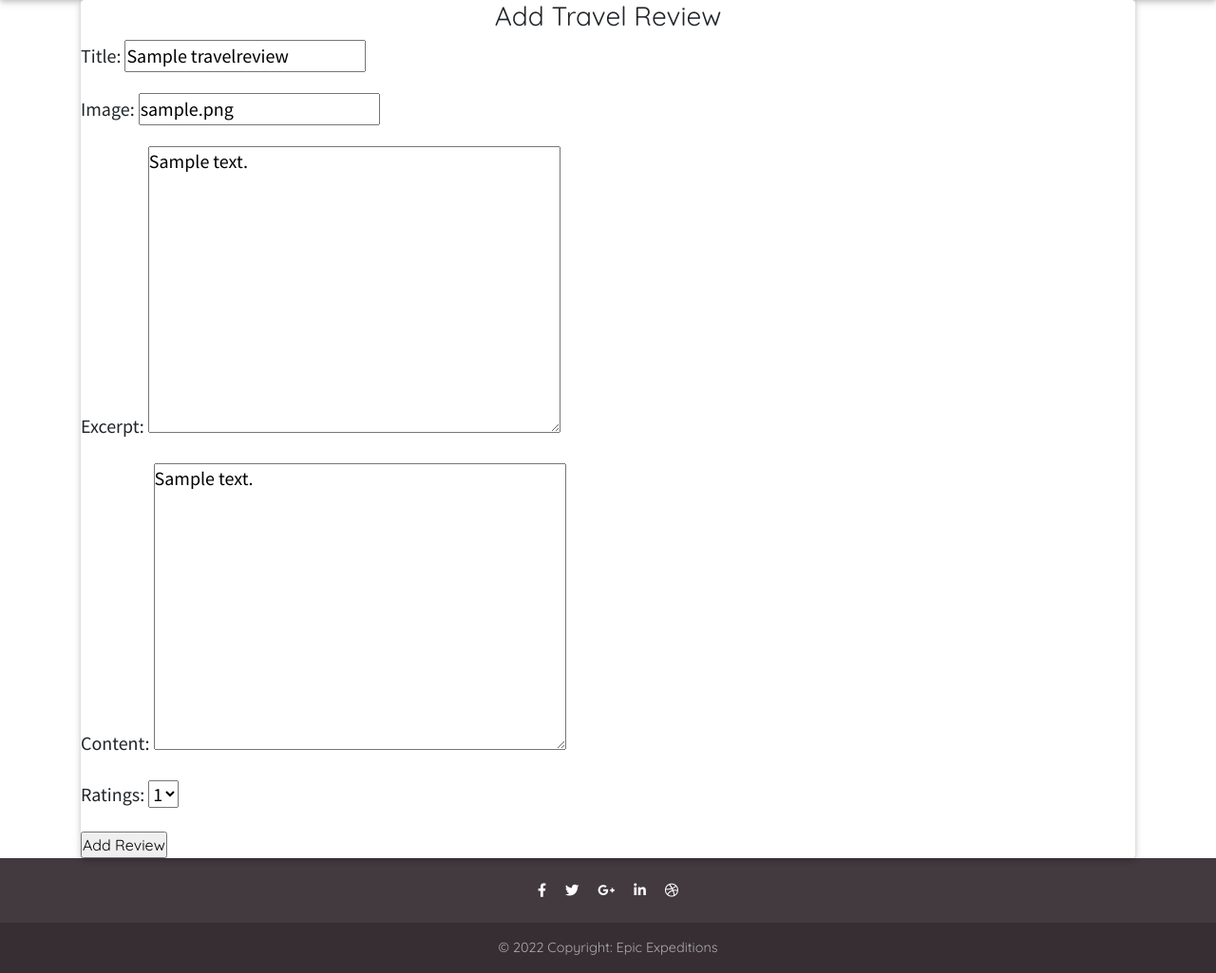
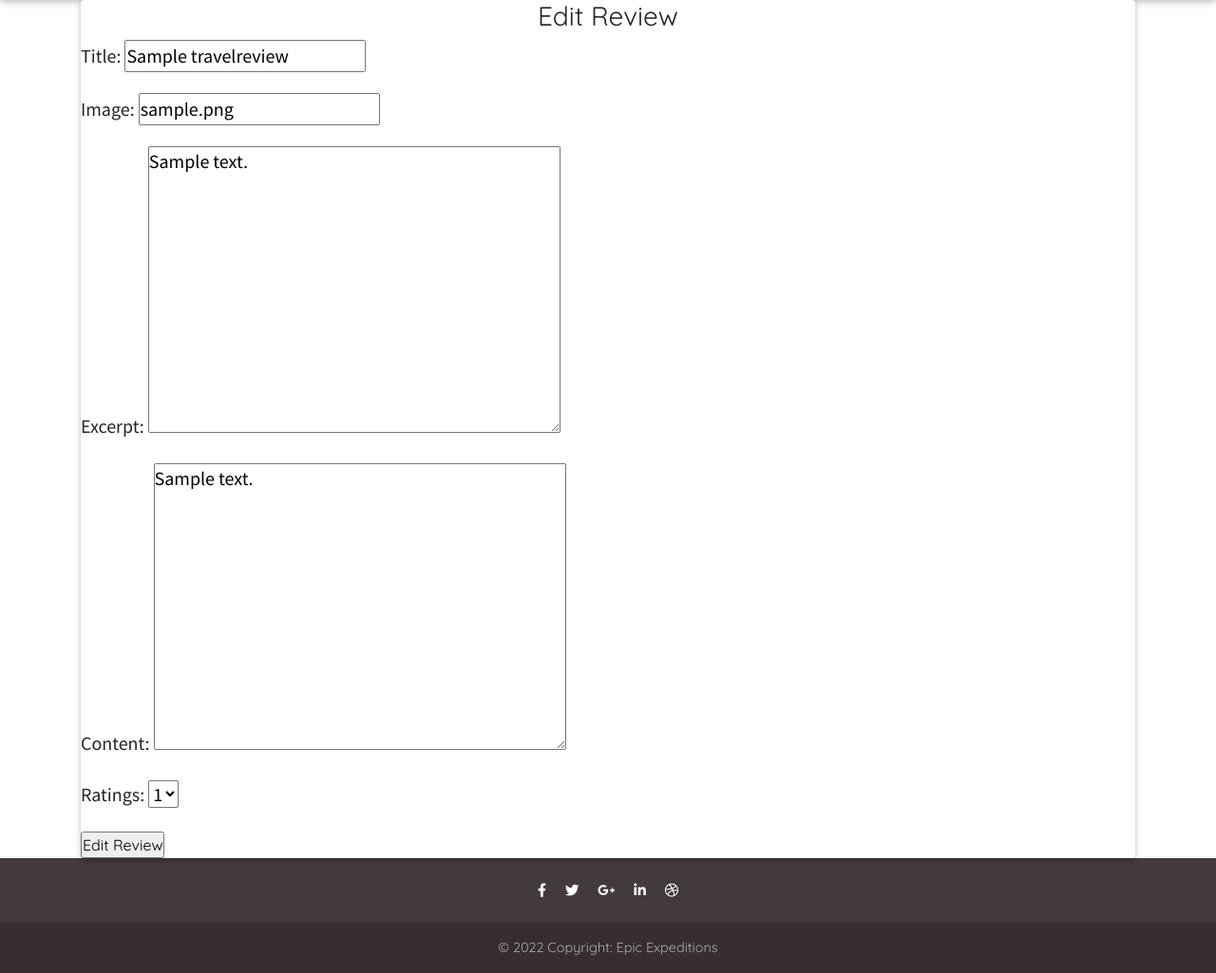
Before and after one commit to legenduzair/epic-expeditions, a Django app: page /edit_review/1/ in a window 1280 px wide. Shown: the part 56-1081 px from the top of the page at 95% size. Run offline with Django 3.2, Linux system fonts and the light colour scheme; tables that the repository leaves empty hold one stand-in row (values such as "Sample post"); some libraries are stand-ins or nearby versions.

Commit message:
Add controller attribute to context for add and edit review views, edit add_review.html to add controller jinja syntax and add edit review button

```diff
--- a/review/templates/add_review.html
+++ b/review/templates/add_review.html
@@ -6,11 +6,11 @@
 <div class="container">
     <div class="card">
         <div class="card-content">
-            <h3 class="text-center">Add Travel Review</h3>
+            <h3 class="text-center">{{ controller }}</h3>
             <form action="" method="POST">
                 {% csrf_token %}
                 {{ form.as_p }}
-                <input type="submit" value="Add Review">
+                <input type="submit" value="{{ controller }}">
             </form>
         </div>
     </div>
--- a/review/templates/review_detail.html
+++ b/review/templates/review_detail.html
@@ -27,6 +27,7 @@
                 <small class="text-muted">{{ expedition.published }} by: {{ expedition.author }}</small>
                 <p class="pt-4"><i class="far fa-heart"></i>{{ expedition.likes.all.count }}</p>
             </div>
+            <a href="{% url 'edit_review' expedition.id %}" class="btn btn-warning">Edit Review</a>
         </div>
     </div>
 
--- a/review/views.py
+++ b/review/views.py
@@ -53,7 +53,7 @@ def add_review(request):
         form = TravelReviewForm()
         messages.error(request, 'Your review has failed to post. Please try again.')
 
-    return render(request, 'add_review.html', {'form': form})
+    return render(request, 'add_review.html', {'form': form, 'controller':'Add Review'})
 
 def edit_review(request, expedition_id):
     expedition = TravelReview.objects.get(pk=expedition_id)
@@ -71,4 +71,4 @@ def edit_review(request, expedition_id):
 
     else:
         form = TravelReviewForm(instance=expedition)
-    return render(request, 'add_review.html', {'form': form})
+    return render(request, 'add_review.html', {'form': form, 'controller':'Edit Review'})
```
